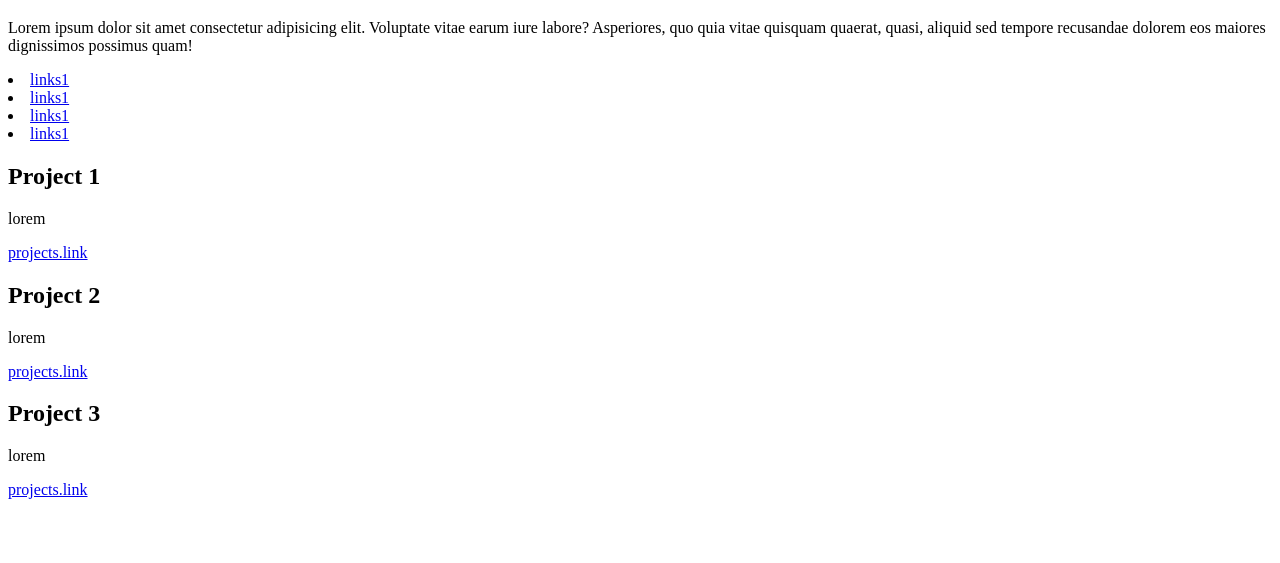
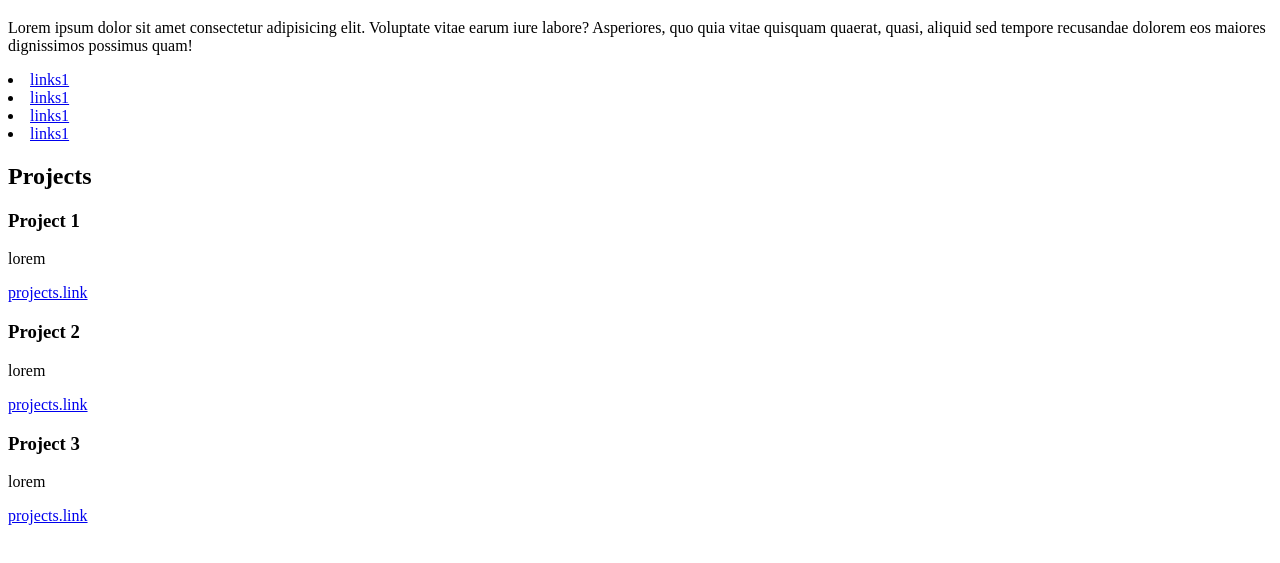
Before and after one commit to dvd2x/git-and-github-2, a plain HTML site: page index.html in a window 1280 px wide. Shown: the part 61-624 px from the top of the page. Drawn offline with Linux system fonts and the light colour scheme.

Commit message:
updated project section

```diff
--- a/index.html
+++ b/index.html
@@ -16,20 +16,24 @@
     <li><a href="#">links1</a></li>
   </nav>
 
-  <div class="project">
-    <h2>Project 1</h2>
+  <section class = "projects">
+    <h2>Projects</h2>
+  </div><div class="project">
+    <h3>Project 1</h3>
     <p>lorem</p>
     <a href="#">projects.link</a>
   </div>
   <div class="project">
-    <h2>Project 2</h2>
+    <h3>Project 2</h3>
     <p>lorem</p>
     <a href="#">projects.link</a>
   </div>
   <div class="project">
-    <h2>Project 3</h2>
+    <h3>Project 3</h3>
     <p>lorem</p>
     <a href="#">projects.link</a>
   </div>
+</section>
+
 </body>
 </html>
```
